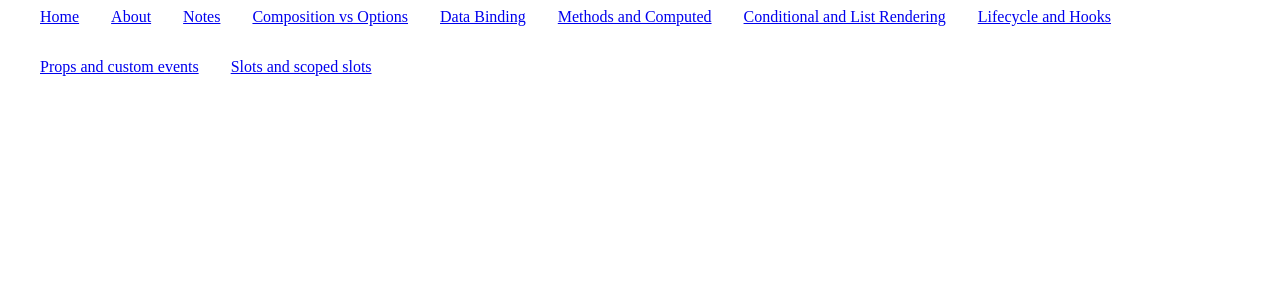
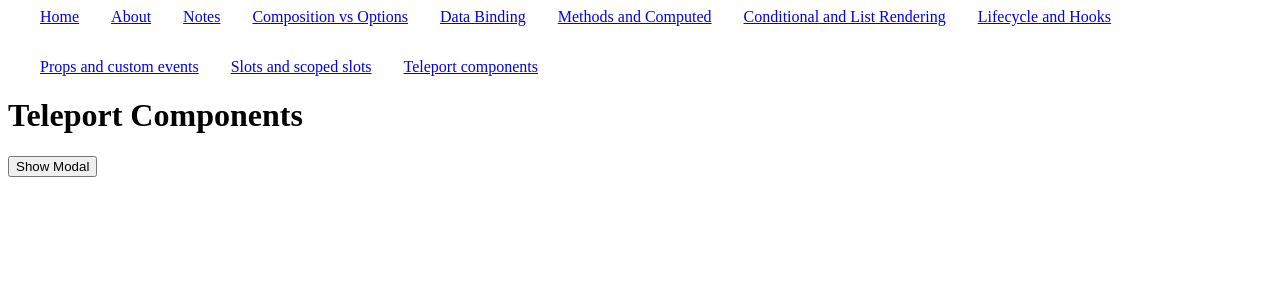
Before and after one commit to Jos017/nuxtcourse, a Nuxt app: page /teleport-components in a window 1280 px wide. Shown: the top 300 px of the page. Built offline with nearby package versions, Linux system fonts and the light colour scheme.

Commit message:
teleport component

```diff
--- /dev/null
+++ b/components/Modal/Teleport.vue
@@ -0,0 +1,33 @@
+<script setup>
+const isModalShown = ref(false)
+
+const showModal = () => {
+  isModalShown.value = true
+}
+const closeModal = () => {
+  isModalShown.value = false
+}
+</script>
+
+<template>
+  <div>
+    <button @click="showModal">Show Modal</button>
+    <Teleport to="body">
+      <div v-if="isModalShown" class="modal">
+        <p>This is a modal</p>
+        <button @click="closeModal">Close</button>
+      </div>
+    </Teleport>
+  </div>
+</template>
+
+<style scoped>
+.modal {
+  position: fixed;
+  top: 50%;
+  left: 50%;
+  transform: translate(-50%, -50%);
+  padding: 20px;
+  box-shadow: 0 2px 10px gainsboro;
+}
+</style>
--- a/layouts/default.vue
+++ b/layouts/default.vue
@@ -12,6 +12,7 @@ const menu: MenuItem[] = [
   { label: 'Lifecycle and Hooks', path: '/lifecycle-and-hooks' },
   { label: 'Props and custom events', path: '/props-and-custom-events' },
   { label: 'Slots and scoped slots', path: '/slots-and-scoped-slots' },
+  { label: 'Teleport components', path: '/teleport-components' },
 ]
 
 </script>
--- /dev/null
+++ b/pages/teleport-components/index.vue
@@ -0,0 +1,6 @@
+<template>
+  <div>
+    <h1>Teleport Components</h1>
+    <ModalTeleport />
+  </div>
+</template>
```
